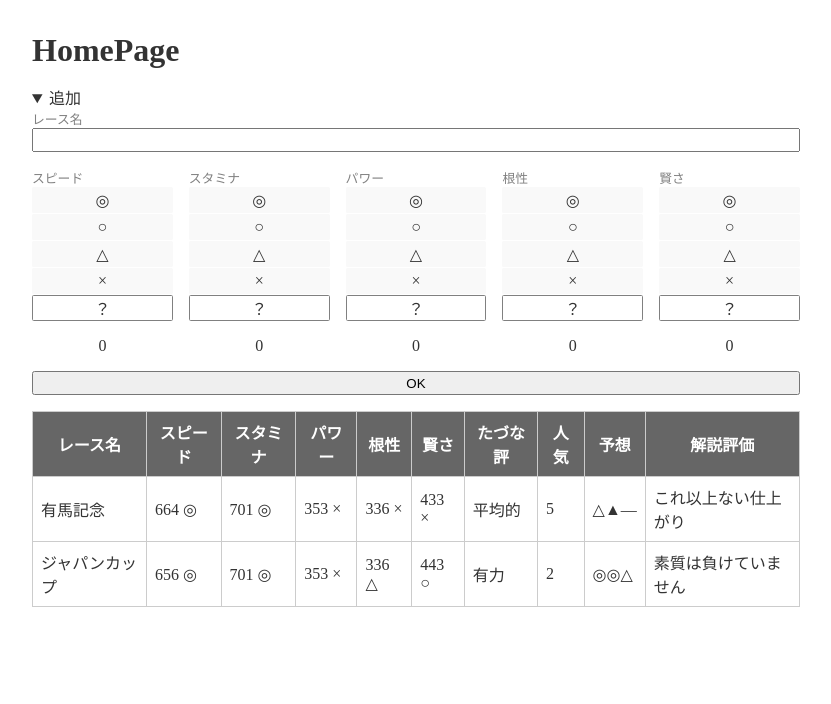
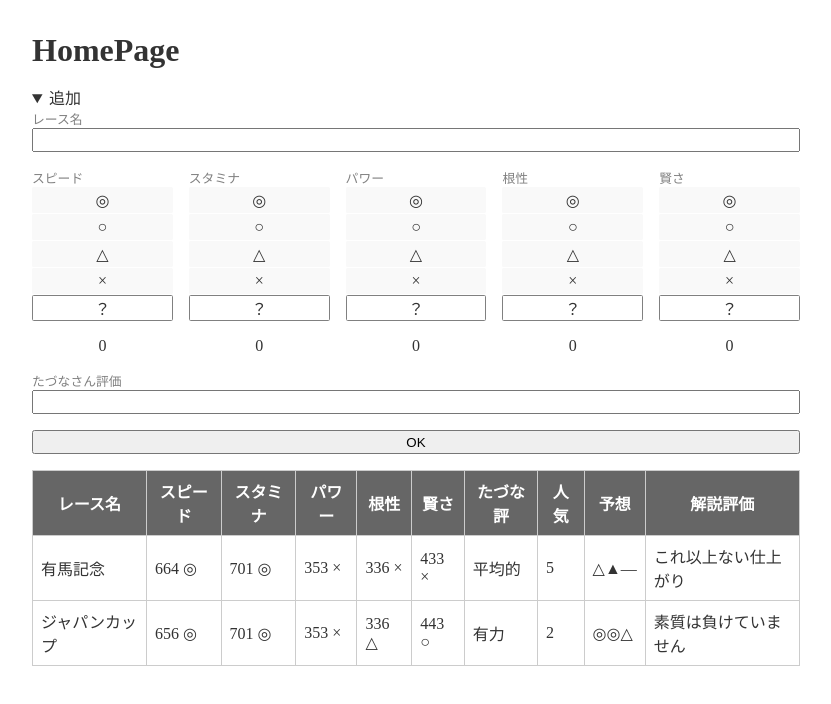
Before and after one commit to ginpei/umamusume-status-ranks, a React (Create React App) app: page / in a window 1280 px wide. Shown: the top 704 px of the page, without its empty margins (224-1055 px from the left). Built offline with nearby package versions, Linux system fonts and the light colour scheme.

Commit message:
feat: 🎸 taduna comment

```diff
--- a/src/components/pages/home/RaceEntryForm.module.scss
+++ b/src/components/pages/home/RaceEntryForm.module.scss
@@ -2,10 +2,11 @@
   display: grid;
   gap: 1em;
   grid-template:
-    "raceTitle   raceTitle     raceTitle   raceTitle raceTitle         "
-    "speedRank   staminaRank   powerRank   gutRank   intelligenceRank  "
-    "status      status        status      status    status            "
-    "submit      submit        submit      submit    submit            "
+    "raceTitle     raceTitle     raceTitle     raceTitle     raceTitle       "
+    "speedRank     staminaRank   powerRank     gutRank       intelligenceRank"
+    "status        status        status        status        status          "
+    "tadunaComment tadunaComment tadunaComment tadunaComment tadunaComment   "
+    "submit        submit        submit        submit        submit          "
     / 1fr 1fr 1fr 1fr 1fr;
 
   & > [data-area="raceTitle"] { grid-area: raceTitle; }
@@ -17,6 +18,7 @@
   & > [data-area="intelligenceRank"] { grid-area: intelligenceRank; }
 
   & > [data-area="status"] { grid-area: status; }
+  & > [data-area="tadunaComment"] { grid-area: tadunaComment; }
 
   & > [data-area="submit"] { grid-area: submit; }
 }
--- a/src/components/pages/home/RaceEntryForm.tsx
+++ b/src/components/pages/home/RaceEntryForm.tsx
@@ -95,6 +95,17 @@ export const RaceEntryForm: React.FC<{
       <div data-area="status">
         <StatusInput entry={entry} onChange={onChange} />
       </div>
+      <div data-area="tadunaComment">
+        <InputBlock title="たづなさん評価">
+          <input
+            name="tadunaComment"
+            onChange={onValueChange}
+            required
+            type="text"
+            value={entry.tadunaComment}
+          />
+        </InputBlock>
+      </div>
       <button data-area="submit">OK</button>
     </form>
   );
```
